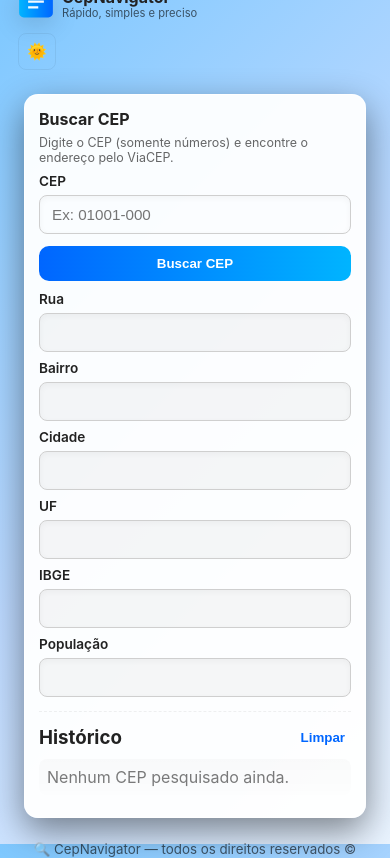
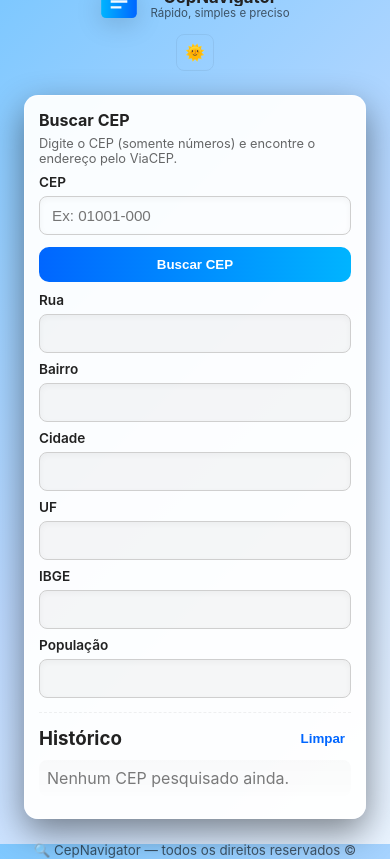
Before and after one commit to lucascardosoinocencio/projeto-viacep, a plain HTML site: page index.html in a window 390 px wide. Drawn offline with Linux system fonts and the light colour scheme.

Commit message:
Update style.css

```diff
--- a/estilos/style.css
+++ b/estilos/style.css
@@ -233,39 +233,48 @@ label, .card-head p{user-select:none}
 
   .topbar {
     flex-direction: column;
-    align-items: flex-start;
-    gap: 10px;
+    align-items: center;
+    justify-content: center;
+    width: 100%;
+    gap: 6px;
+    text-align: center;
   }
 
   .brand {
-    width: 100%;
-    display: flex;
-    align-items: center;
-    gap: 8px;
+    max-width: 100%;
+    justify-content: center;
   }
 
   .brand .logo {
-    width: 36px;
-    height: 36px;
+    width: 38px;
+    height: 38px;
+    flex-shrink: 0;
   }
 
   .brand-text h1 {
-    font-size: 1rem;
-    line-height: 1.1;
+    font-size: 1.05rem;
+    white-space: nowrap;
   }
 
   .brand-text .tag {
-    font-size: 0.7rem;
+    font-size: 0.72rem;
   }
 
-  /* botão tema */
-  #themeToggle {
-    align-self: flex-end;
+  /* botão de tema não pode empurrar nada */
+  .controls {
+    width: 100%;
+    display: flex;
+    justify-content: center;
   }
 
-  /* Main card spacing */
+  #themeToggle {
+    margin-top: 4px;
+  }
+
+  /* card compacto */
   .card {
     padding: 14px;
+    width: 100%;
   }
 
   .card-head h2 {
@@ -273,6 +282,17 @@ label, .card-head p{user-select:none}
   }
 
   .card-head .muted {
-    font-size: 0.78rem;
+    font-size: 0.8rem;
   }
+
+  /* evitar corte do header no mobile */
+.topbar {
+  padding-inline: 8px;
 }
+
+/* texto não quebrar estranho */
+.brand-text h1 {
+  overflow: hidden;
+  text-overflow: ellipsis;
+}
+}
```
